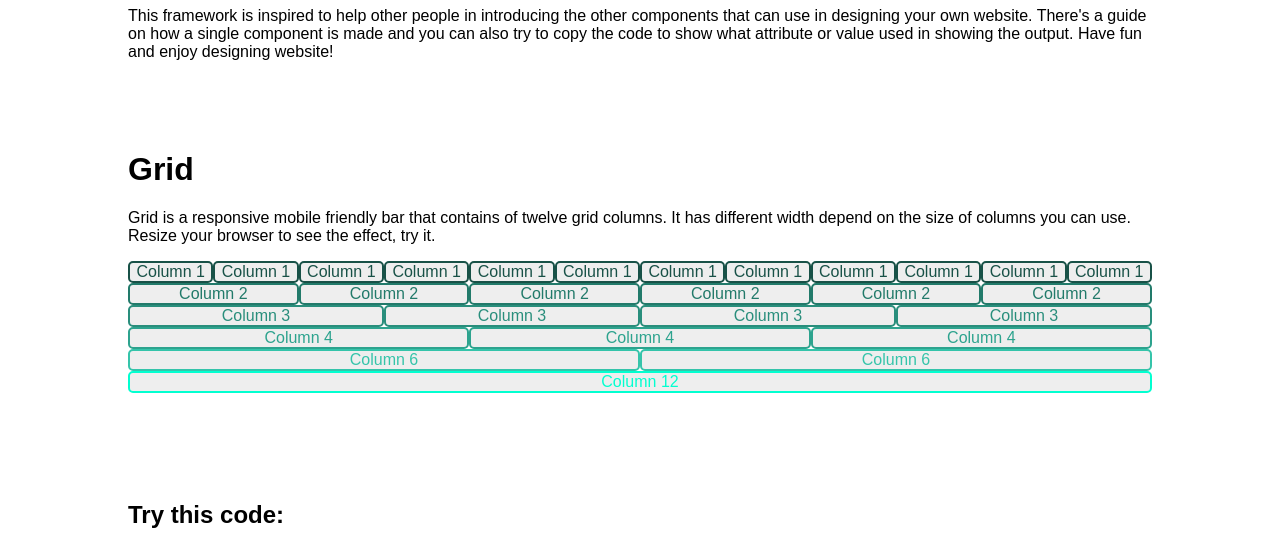
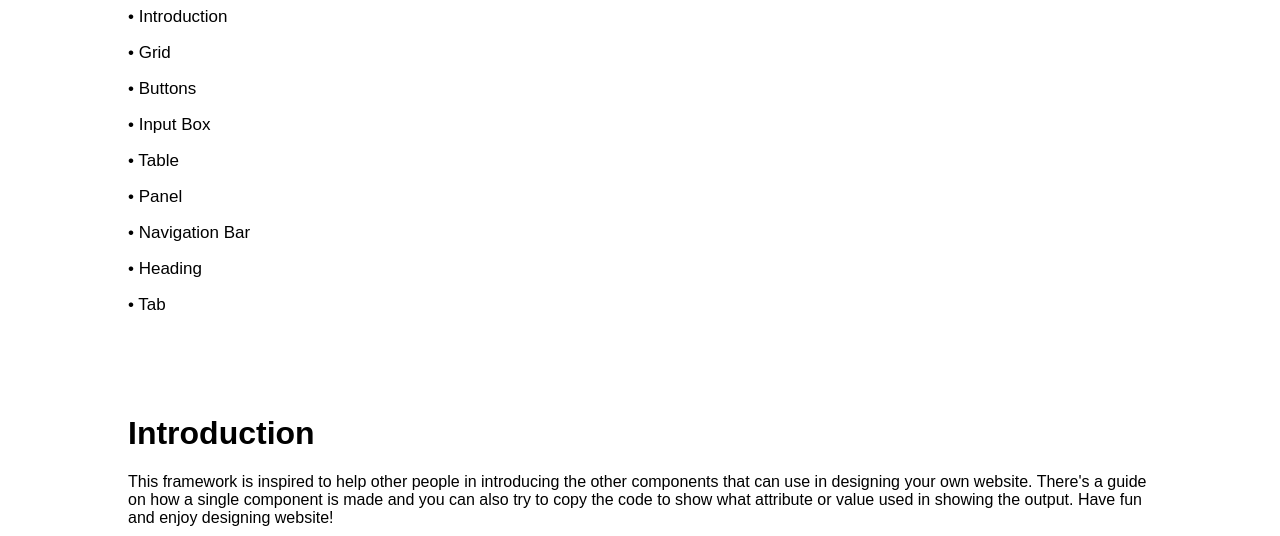
Before and after one commit to Elizaira/Simple-Framework, a plain HTML site: page index.html in a window 1280 px wide. Shown: the part 564-1100 px from the top of the page. Drawn offline with Linux system fonts and the light colour scheme; a web font is replaced by a local one.

Commit message:
Adding Getting Stated

```diff
--- a/index.html
+++ b/index.html
@@ -20,6 +20,22 @@
         <p class="header-paragraph">Be inspired. Discover your talent by practicing your skills in coding.</p>
     </div>
 </header>
+<div class="getting-started">
+    <div class="container">
+        <h1>Getting Started</h1>
+        <p>
+            <p><a class="gs" href="#introduction"><span>&#8226; Introduction</span></p></a>
+            <p><a class="gs" href="#grid"><span>&#8226; Grid</span></p></a>
+            <p><a class="gs" href="#buttons"><span>&#8226; Buttons</span></p></a>
+            <p><a class="gs" href="#input"><span>&#8226; Input Box</span></p></a>
+            <p><a class="gs" href="#table"><span>&#8226; Table</span></p></a>
+            <p><a class="gs" href="#panel"><span>&#8226; Panel</span></p></a>
+            <p><a class="gs" href="#navigation"><span>&#8226; Navigation Bar</span></p></a>
+            <p><a class="gs" href="#heading"><span>&#8226; Heading</span></li></a>
+            <p><a class="gs" href="#tab"><span>&#8226; Tab</span></p></a>
+        </p>
+    </div>
+</div>
  <div class="body-content">
  	<div class="container">
  		<h1 class="introduction">Introduction</h1>
```
